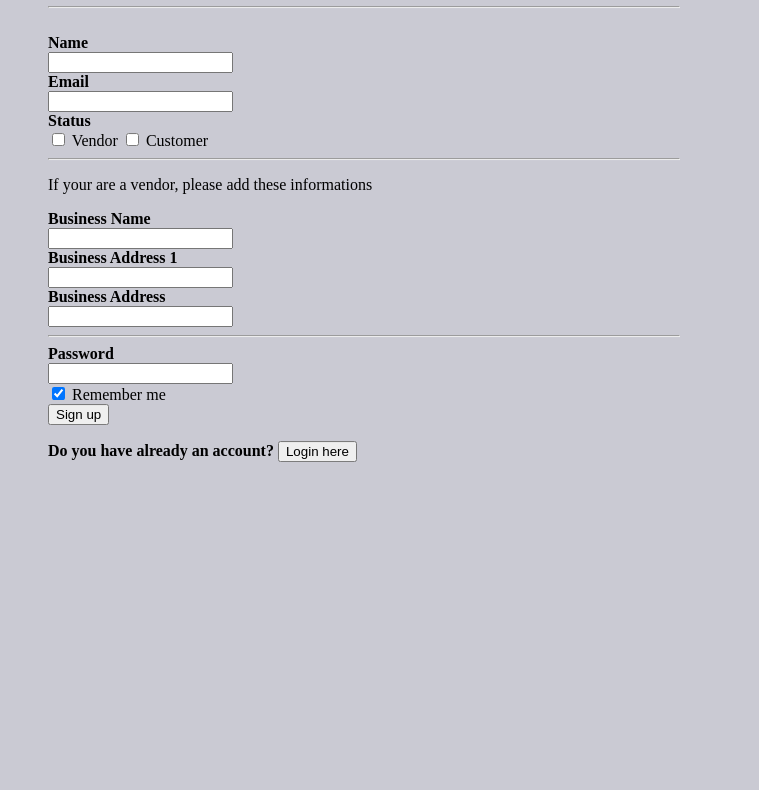
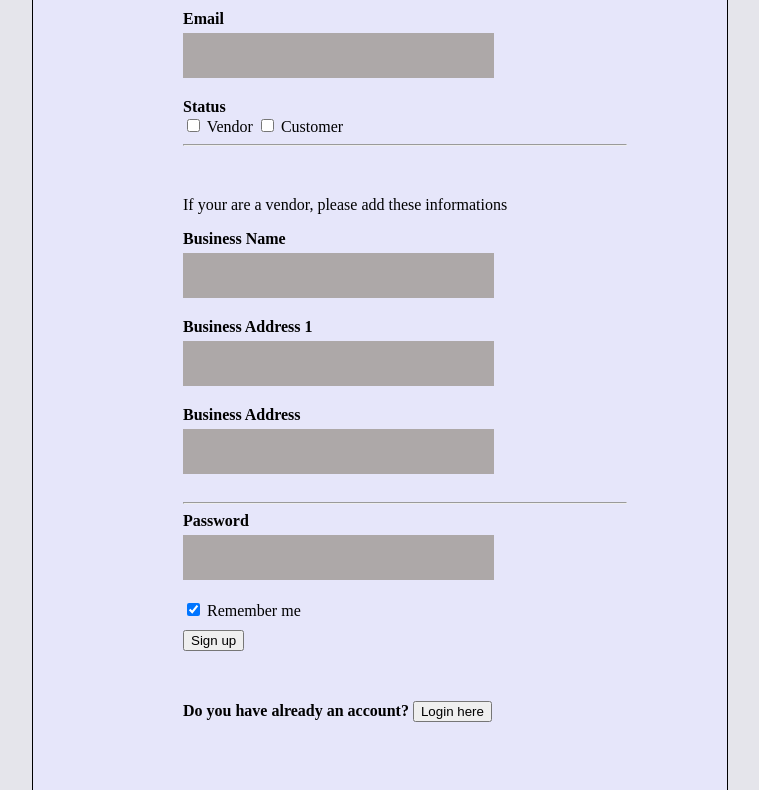
Before and after one commit to kentouch/To-do-app, a plain HTML site: page index.html in a window 1280 px wide. Shown: the part 320-1110 px from the top of the page, without its empty margins (276-1035 px from the left). Before the commit the page ends 1075 px from the top, so only its background shows below. Drawn offline with Linux system fonts and the light colour scheme.

Commit message:
signup setup

```diff
--- a/index.css
+++ b/index.css
@@ -1,13 +1,35 @@
-body {
-    background-color: rgb(202, 202, 211);
+html, body {
+   display: block;
+   position: absolute;
+   background-color: rgb(229, 229, 235);
 }
-.modal-content{/* modal content used to control the content in the form */
-
-    margin-left: auto;
-    margin-top: 40%;
-    top: 50%;
-    left: 50%;
-    transform: translate(-50%, -50%); /* 15% from the top, 15% from the bottom and centered */
-    width: 50%;
-    box-shadow: var(--light-shadow);
-  }
+.modal-content{
+    background-color: lavender;
+    position: relative;
+    border: 1px solid;
+    margin-top: 77px;
+    padding-top: 30px;
+    padding-bottom: 100px;
+    padding-left: 150px;
+    padding-right: 100px;
+    margin-left: 300px;
+    align-content: center;
+    width: 70%;
+}
+input[type=text], input[type=password]{
+    width: 70%;
+    padding: 15px;
+    margin: 5px 0 20px 0;
+    border: none;
+    background: #ada8a8;
+    }
+.Signup{
+    margin-top: 10px;
+}
+.Signup:hover{
+    color: blue;
+}
+p{
+    margin-top: 50px;
+    font-display: left;
+}
```
